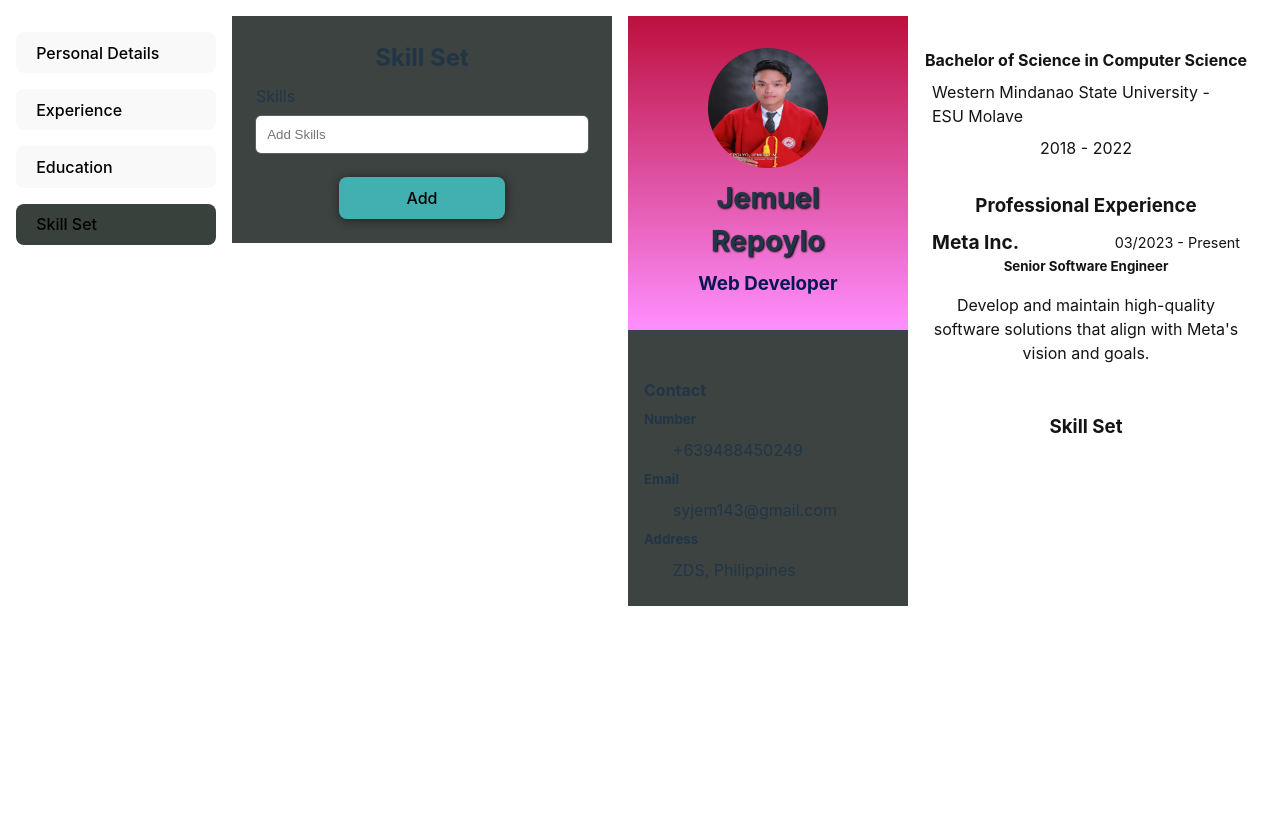
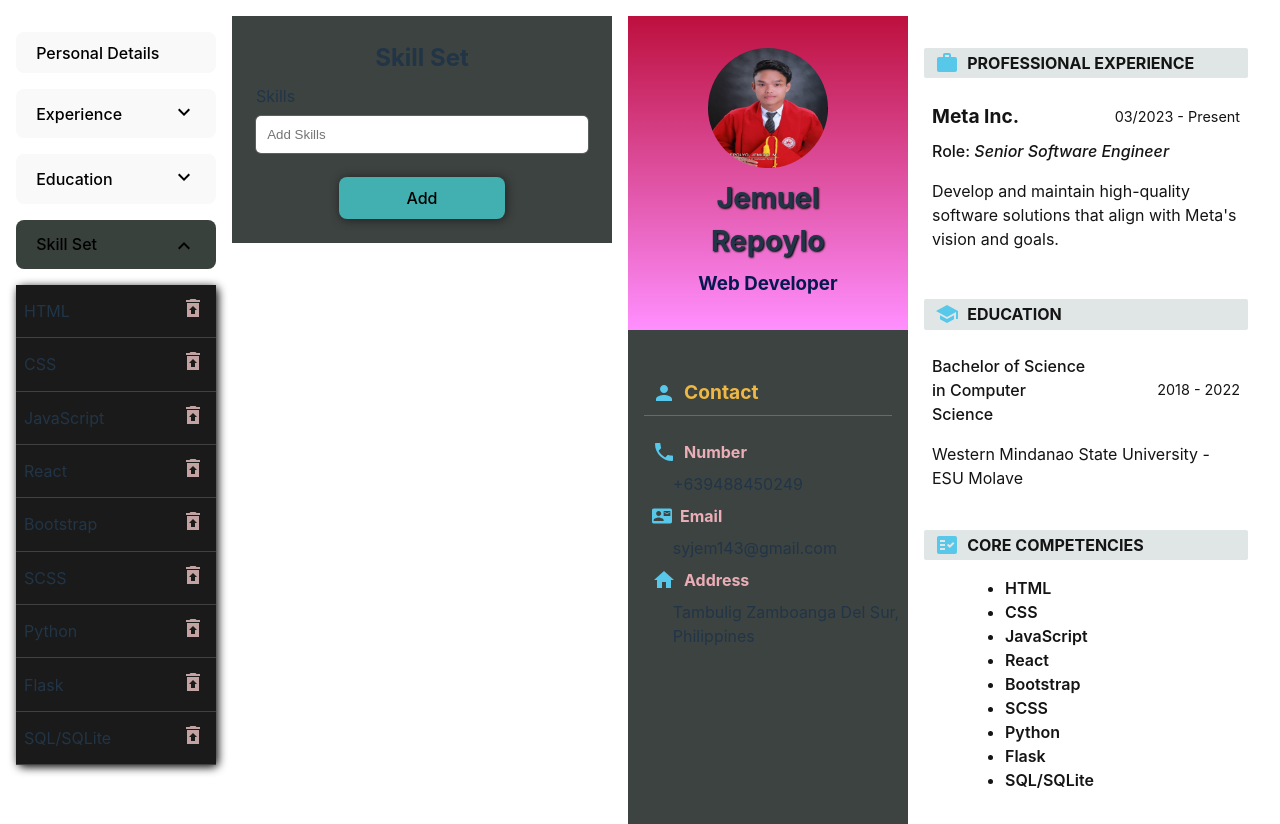
Before and after one commit to syjem/cv-application, a React (Vite) app: page / in a window 1280 px wide. Both pictures are taken after a click on the button "Skill Set". Before the commit the page ends 800 px from the top, so only its background shows below. Built offline with nearby package versions, Linux system fonts and the light colour scheme.

Commit message:
render commit

```diff
--- a/src/components/Data/Initials.jsx
+++ b/src/components/Data/Initials.jsx
@@ -1,8 +1,10 @@
+import ExpandMoreIcon from "@mui/icons-material/ExpandMore";
+
 export const initialPersonalState = {
   name: "Jemuel Repoylo",
   email: "syjem143@gmail.com",
   number: "+639488450249",
-  address: "ZDS, Philippines",
+  address: "Tambulig Zamboanga Del Sur, Philippines",
   title: "Web Developer",
 };
 
@@ -22,21 +24,39 @@ export const initialExperienceState = {
     "Develop and maintain high-quality software solutions that align with Meta's vision and goals.",
 };
 
+export const initialSkillSet = [
+  { id: 0, skill: "HTML" },
+  { id: 1, skill: "CSS" },
+  { id: 2, skill: "JavaScript" },
+  { id: 3, skill: "React" },
+  { id: 4, skill: "Bootstrap" },
+  { id: 5, skill: "SCSS" },
+  { id: 6, skill: "Python" },
+  { id: 7, skill: "Flask" },
+  { id: 8, skill: "SQL/SQLite" },
+];
+
+const iconChevron = <ExpandMoreIcon />;
+
 export const editors = [
   {
     key: "personal",
     label: "Personal Details",
+    icon: null,
   },
   {
     key: "experience",
     label: "Experience",
+    icon: iconChevron,
   },
   {
     key: "education",
     label: "Education",
+    icon: iconChevron,
   },
   {
     key: "skill-set",
     label: "Skill Set",
+    icon: iconChevron,
   },
 ];
--- a/src/components/Display.jsx
+++ b/src/components/Display.jsx
@@ -1,4 +1,14 @@
 import profileImage from "../assets/profile.jpg";
+import PersonIcon from "@mui/icons-material/Person";
+import PhoneIcon from "@mui/icons-material/Phone";
+import ContactMailIcon from "@mui/icons-material/ContactMail";
+import HomeIcon from "@mui/icons-material/Home";
+
+import SchoolIcon from "@mui/icons-material/School";
+import WorkIcon from "@mui/icons-material/Work";
+import FactCheckIcon from "@mui/icons-material/FactCheck";
+
+import RestoreFromTrashSharpIcon from "@mui/icons-material/RestoreFromTrashSharp";
 
 export function PersonalInformation({ name, title, email, number, address }) {
   return (
@@ -9,13 +19,24 @@ export function PersonalInformation({ name, title, email, number, address }) {
         <h3>{title}</h3>
       </div>
       <div className="contact">
-        <h4 className="yellow">Contact</h4>
-        <h5 className="pink">Number</h5>
+        <h4 className="contact-h4">
+          <PersonIcon className="custom-icon" />
+          Contact
+        </h4>
+        <h5 className="contact-h5">
+          <PhoneIcon className="custom-icon" /> Number
+        </h5>
         <p>{number}</p>
-        <h5 className="pink">Email</h5>
+        <h5 className="contact-h5">
+          <ContactMailIcon className="custom-icon" fontSize="small" />
+          Email
+        </h5>
         <p>{email}</p>
-        <h5 className="pink">Address</h5>
-        <p>{address}</p>
+        <h5 className="contact-h5">
+          <HomeIcon className="custom-icon" />
+          Address
+        </h5>
+        <p className="address">{address}</p>
       </div>
     </section>
   );
@@ -28,13 +49,19 @@ export function EducationalInformation({
   yearGraduated,
 }) {
   return (
-    <div className="educational-info">
-      <h4>{course}</h4>
-      <p>{school}</p>
+    <section className="educational-info">
+      <h3 className="section-header">
+        <SchoolIcon className="custom-icon" />
+        Education
+      </h3>
+      <div className="education">
+        <p>{course}</p>
         <span>
           {yearStarted} - {yearGraduated}
         </span>
       </div>
+      <p>{school}</p>
+    </section>
   );
 }
 
@@ -47,15 +74,20 @@ export function ExperienceInformation({
 }) {
   return (
     <section className="experience-info">
-      <h3>Professional Experience</h3>
+      <h3 className="section-header">
+        <WorkIcon className="custom-icon" />
+        Professional Experience
+      </h3>
       <div className="experiences">
         <h4>{company}</h4>
         <p>
           {startDate} - {endDate}
         </p>
       </div>
-      <h5>{position}</h5>
-      <p>{description}</p>
+      <h5 className="role">
+        Role: <em>{position}</em>
+      </h5>
+      <p className="description">{description}</p>
     </section>
   );
 }
@@ -63,14 +95,39 @@ export function ExperienceInformation({
 export function SkillSetInformation({ skills }) {
   return (
     <section className="skill-set-info">
-      <h3>Skill Set</h3>
-      <div className="skill-set">
-        <ul>
+      <h3 className="section-header">
+        <FactCheckIcon className="custom-icon" />
+        Core Competencies
+      </h3>
+      <ul className="skill-menu">
         {skills.map((skill) => (
-            <li key={skill}>{skill}</li>
+          <li key={skill.id} className="skill-item">
+            {skill.skill}
+          </li>
         ))}
       </ul>
-      </div>
     </section>
   );
 }
+
+export function SkillsEditList({ skills, handleSkillEditClick, handleDelete }) {
+  return (
+    <ul className="skill-edit-menu">
+      {skills.map((skill) => (
+        <li
+          key={skill.id}
+          className="skill-edit-item"
+          onClick={() => handleSkillEditClick(skill.id)}
+        >
+          {skill.skill}
+
+          <i>
+            <RestoreFromTrashSharpIcon
+              onClick={(e) => handleDelete(e, skill.id)}
+            />
+          </i>
+        </li>
+      ))}
+    </ul>
+  );
+}
--- a/src/components/Resume.jsx
+++ b/src/components/Resume.jsx
@@ -3,6 +3,7 @@ import {
   initialPersonalState,
   initialEducationState,
   initialExperienceState,
+  initialSkillSet,
   editors,
 } from "./Data/Initials.jsx";
 
@@ -11,6 +12,7 @@ import {
   EducationalInformation,
   ExperienceInformation,
   SkillSetInformation,
+  SkillsEditList,
 } from "./Display.jsx";
 
 import PersonalEditor from "./Forms/Personal.jsx";
@@ -22,10 +24,13 @@ function Resume() {
   const [personal, setPersonal] = useState(initialPersonalState);
   const [education, setEducation] = useState(initialEducationState);
   const [experience, setExperience] = useState(initialExperienceState);
+
+  const [activeEditor, setActiveEditor] = useState(editors[0].key);
+
+  // Skill Set states
   const [skill, setSkill] = useState("");
-  const [skillList, setSkillList] = useState([]);
+  const [skillList, setSkillList] = useState(initialSkillSet);
   const [isDisabled, setIsDisabled] = useState(true);
-  const [activeEditor, setActiveEditor] = useState(editors[0].key);
 
   const handlePersonalChange = (e) => {
     const { id, value } = e.target;
@@ -67,7 +72,23 @@ function Resume() {
   };
 
   const handleAddSkill = (newSkill) => {
-    setSkillList([...skillList, newSkill]);
+    setSkillList([...skillList, { id: skillList.length, skill: newSkill }]);
+  };
+
+  const handleSkillEditClick = (clickedSkillId) => {
+    const clickedSkill = skillList.find((skill) => skill.id === clickedSkillId);
+    if (clickedSkill) {
+      setSkill(clickedSkill.skill);
+      setIsDisabled(false);
+    }
+  };
+
+  const handleSkillDelete = (e, deletedSkillId) => {
+    e.stopPropagation();
+    const newSkill = skillList.filter((skill) => skill.id !== deletedSkillId);
+    if (newSkill) {
+      setSkillList(newSkill);
+    }
   };
 
   const handleNavClick = (editorKey) => {
@@ -109,12 +130,20 @@ function Resume() {
                 }`}
                 onClick={() => handleNavClick(editor.key)}
               >
-                {editor.label}
+                {editor.label} <i className="rotate-icon ">{editor.icon}</i>
               </button>
             </li>
           ))}
         </ul>
+        {activeEditor === "skill-set" && (
+          <SkillsEditList
+            skills={skillList}
+            handleSkillEditClick={handleSkillEditClick}
+            handleDelete={handleSkillDelete}
+          />
+        )}
       </nav>
+
       <section className="editors">
         {activeEditor === "personal" && (
           <PersonalEditor
@@ -148,8 +177,8 @@ function Resume() {
           <PersonalInformation {...personalProps} />
         </section>
         <section className="main-content">
+          <ExperienceInformation {...experienceProps} />
           <EducationalInformation {...educationalProps} />
-          <ExperienceInformation {...experienceProps} />
           <SkillSetInformation skills={skillList} />
         </section>
       </article>
```
Lines whose indentation alone changed are shown as unchanged.
